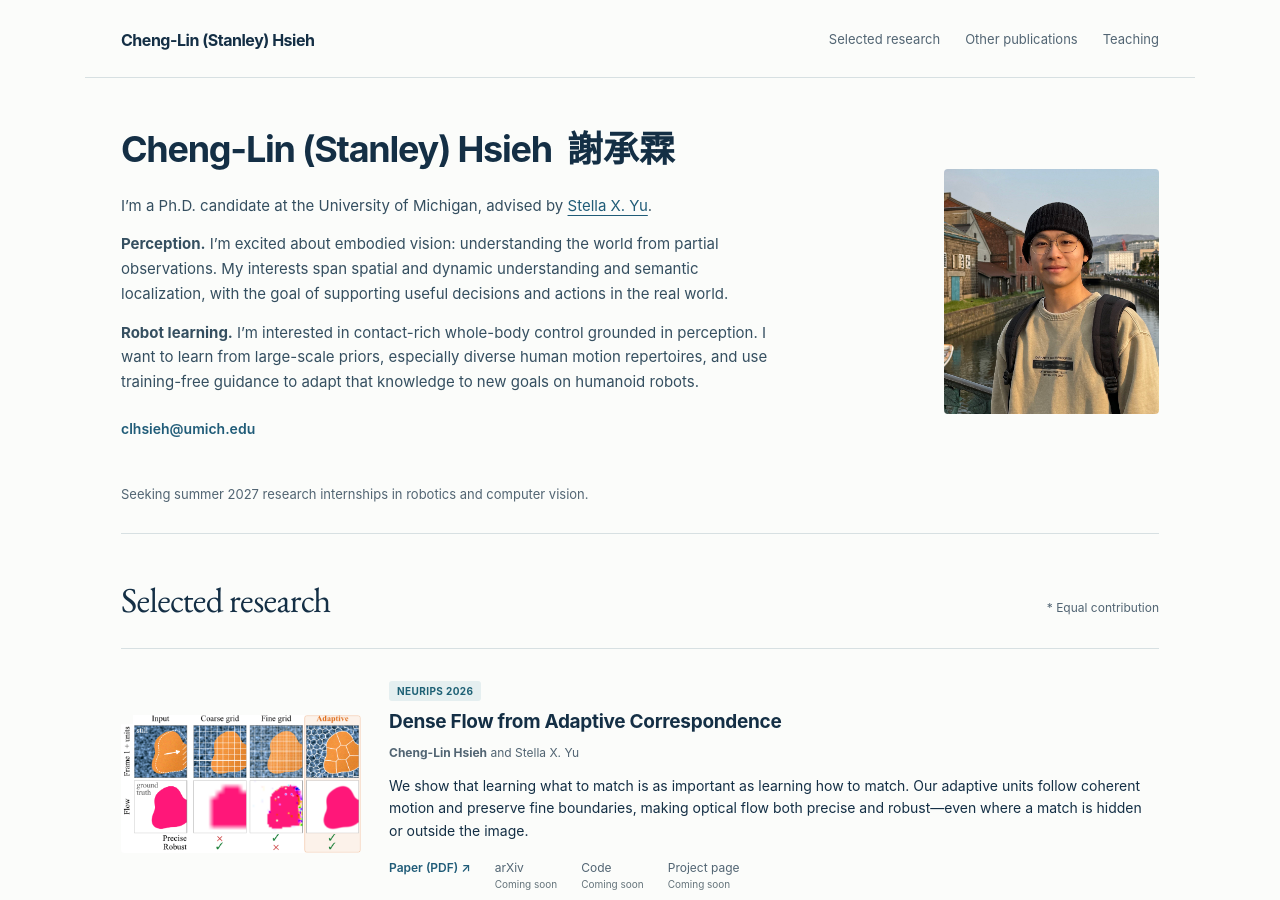
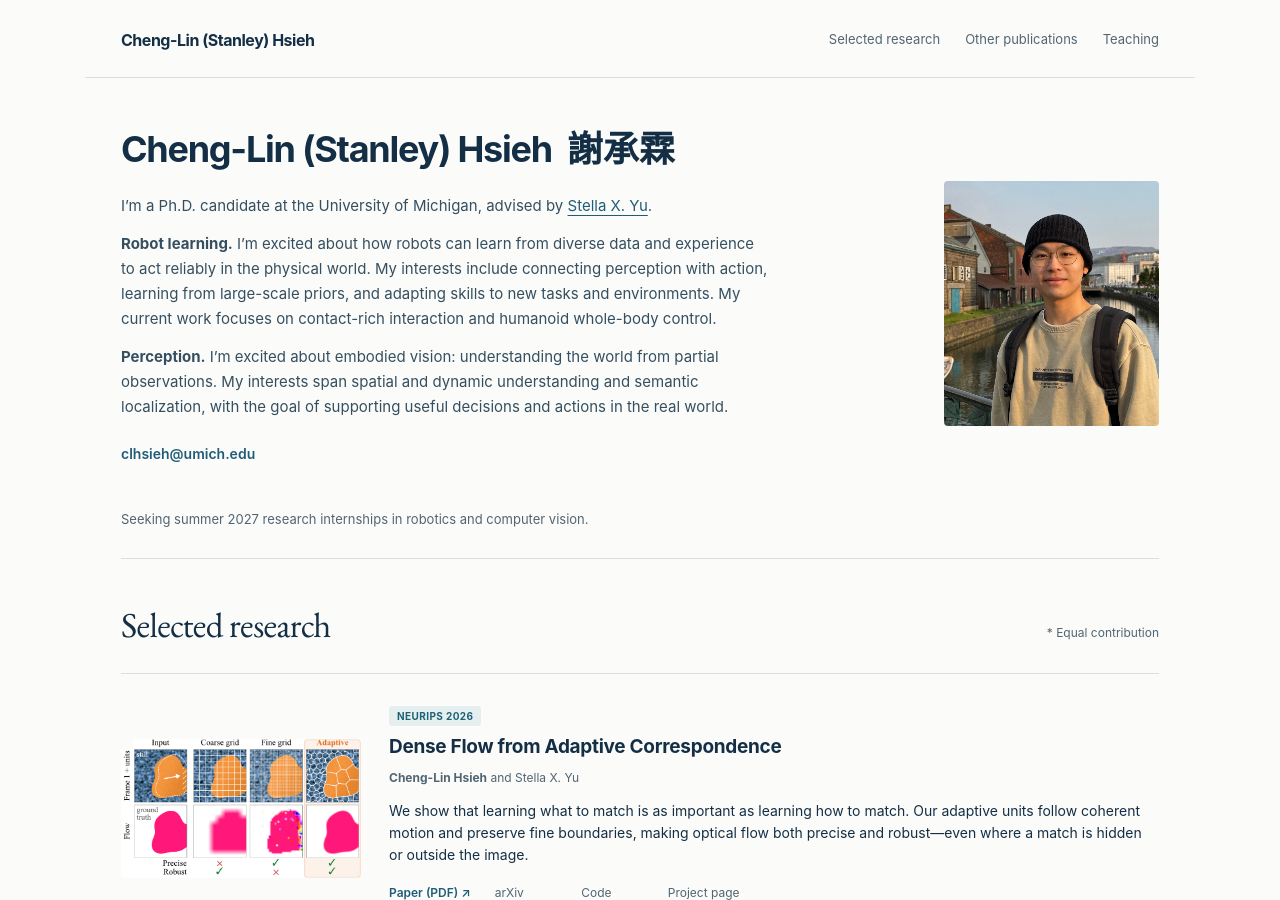
Before and after one commit to chenglinh/chenglinh.github.io, a Jekyll site: the page index.html, which Jekyll copies as it is, in a window 1280 px wide and 900 px high. Built offline with Jekyll 4.4.1, drawn with Linux system fonts in a browser that asks for light colours; some of the changed lines change nothing that is shown.

Commit message:
Prioritize and broaden robot learning research interests

```diff
--- a/index.html
+++ b/index.html
@@ -3,10 +3,10 @@
 <head>
 <meta charset="utf-8"><meta name="viewport" content="width=device-width, initial-scale=1">
 <title>Cheng-Lin (Stanley) Hsieh | Robot Learning &amp; Visual Perception</title>
-<meta name="description" content="Cheng-Lin Hsieh, University of Michigan. Research interests in embodied vision, spatial and dynamic understanding, semantic localization, and perceptive whole-body control.">
+<meta name="description" content="Cheng-Lin Hsieh, University of Michigan. Research interests in robot learning, adaptable physical behavior, contact-rich control, and embodied visual perception.">
 <link rel="canonical" href="https://chenglinh.github.io/">
 <meta property="og:title" content="Cheng-Lin (Stanley) Hsieh | Robot Learning &amp; Visual Perception">
-<meta property="og:description" content="Embodied vision from partial observations, and contact-rich whole-body control informed by perception and human motion priors.">
+<meta property="og:description" content="Robot learning from diverse data and experience: connecting perception with action and adapting skills to new tasks and environments.">
 <meta property="og:type" content="website"><meta property="og:url" content="https://chenglinh.github.io/">
 <meta property="og:image" content="https://chenglinh.github.io/images/cheng-lin-hsieh.jpg">
 <link rel="icon" href="images/umich.png"><link rel="stylesheet" href="assets/research.css">
@@ -18,8 +18,8 @@
 <section class="hero" aria-labelledby="intro-title">
 <div><h1 id="intro-title"><span>Cheng-Lin (Stanley) Hsieh</span><span class="name-cn" lang="zh-Hant">謝承霖</span></h1>
 <p class="intro">I’m a Ph.D. candidate at the University of Michigan, advised by <a href="https://web.eecs.umich.edu/~stellayu/">Stella X. Yu</a>.</p>
+<p class="intro"><strong>Robot learning.</strong> I’m excited about how robots can learn from diverse data and experience to act reliably in the physical world. My interests include connecting perception with action, learning from large-scale priors, and adapting skills to new tasks and environments. My current work focuses on contact-rich interaction and humanoid whole-body control.</p>
 <p class="intro"><strong>Perception.</strong> I’m excited about embodied vision: understanding the world from partial observations. My interests span spatial and dynamic understanding and semantic localization, with the goal of supporting useful decisions and actions in the real world.</p>
-<p class="intro"><strong>Robot learning.</strong> I’m interested in contact-rich whole-body control grounded in perception. I want to learn from large-scale priors, especially diverse human motion repertoires, and use training-free guidance to adapt that knowledge to new goals on humanoid robots.</p>
 <p id="contact" class="contact"><a href="mailto:clhsieh@umich.edu">clhsieh@umich.edu</a></p></div>
 <figure class="portrait"><img src="images/cheng-lin-hsieh.jpg" alt="Portrait of Cheng-Lin Hsieh" width="2901" height="2901"></figure>
 </section>
```
